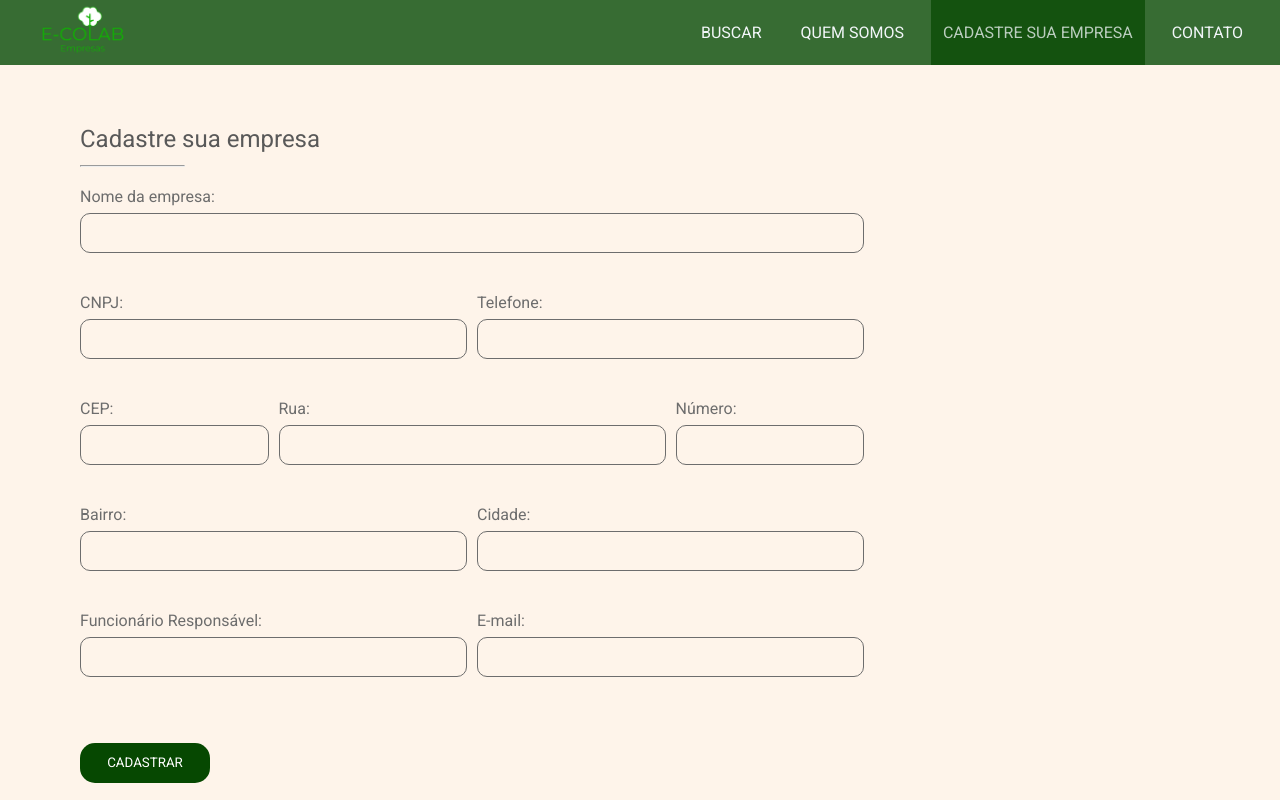
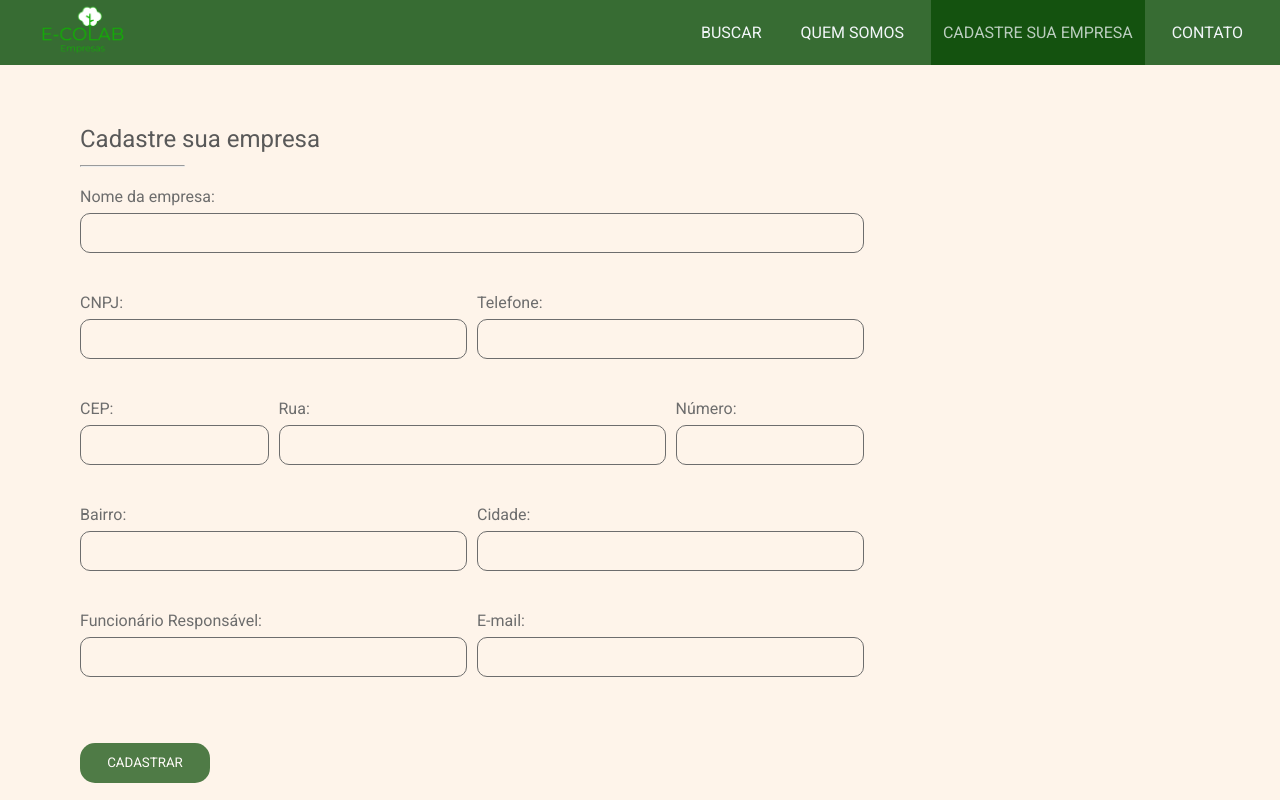
Before and after one commit to e-colab/ecoponto, a Vue app in the folder app/: page /register in a window 1280 px wide. Shown: the top 800 px of the page. Built offline with nearby package versions, Linux system fonts and the light colour scheme; a web font is replaced by a local one.

Commit message:
enable button only when all fields arent empty

```diff
--- a/app/src/pages/Register.vue
+++ b/app/src/pages/Register.vue
@@ -6,7 +6,7 @@
       <div class="register-grid">
       <div class="register-wrapper full">
         <span>Nome da empresa:</span>
-        <input v-model="message" type="text" class="register-input"/>
+        <input v-model="name" type="text" class="register-input"/>
       </div>
 
       <div class="register-wrapper first-half">
@@ -44,7 +44,7 @@
 
       <div class="register-wrapper last-third">
         <span>Número:</span>
-        <input v-model="numero" type="text" class="register-input" />
+        <input v-model="address.numero" type="text" class="register-input" />
       </div>
 
       <div class="register-wrapper first-half">
@@ -79,7 +79,7 @@
         <input v-model="email" type="text" class="register-input" />
       </div>
 
-      <button class="register-cta first-third">Cadastrar</button>
+      <button class="register-cta first-third" :disable="disableButton" :class="{disabled: disableButton}">Cadastrar</button>
     </div>
   </div>
   </page-wrapper>
@@ -98,14 +98,9 @@ export default {
   },
   data() {
     return {
-      message: '',
+      name: '',
       cnpj: '',
       telefone: '',
-      cep: '',
-      rua: '',
-      bairro: '',
-      numero: '',
-      cidade: '',
       func: '',
       email: '',
       address: {
@@ -113,6 +108,7 @@ export default {
         logradouro: '',
         bairro: '',
         localidade: '',
+        numero: '',
       },
       loading: false,
       isEmpty
@@ -139,6 +135,11 @@ export default {
       );
       this.loading = false;
     },
+    disableButton(){
+      return (isEmpty(this.name) || isEmpty(this.cnpj) || isEmpty(this.telefone) || isEmpty(this.func) || isEmpty(this.email) ||
+      isEmpty(this.address.cep) || isEmpty(this.address.logradouro) || isEmpty(this.address.bairro) || isEmpty(this.address.localidade)
+      || isEmpty(this.address.numero))
+    }
   },
 };
 </script>
@@ -256,4 +257,9 @@ export default {
   }
 }
 
+.disabled{
+  cursor: not-allowed;
+  opacity: 70%;
+}
+
 </style>
```
